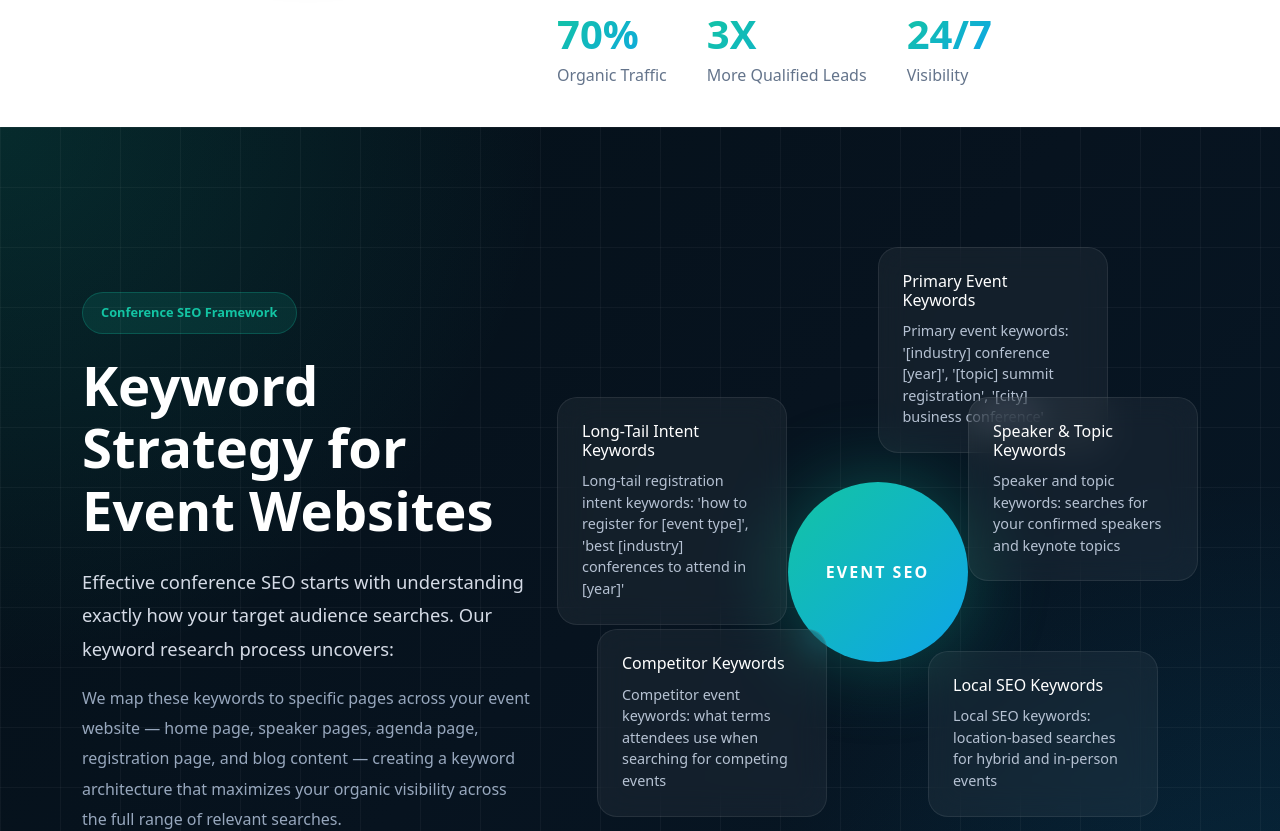
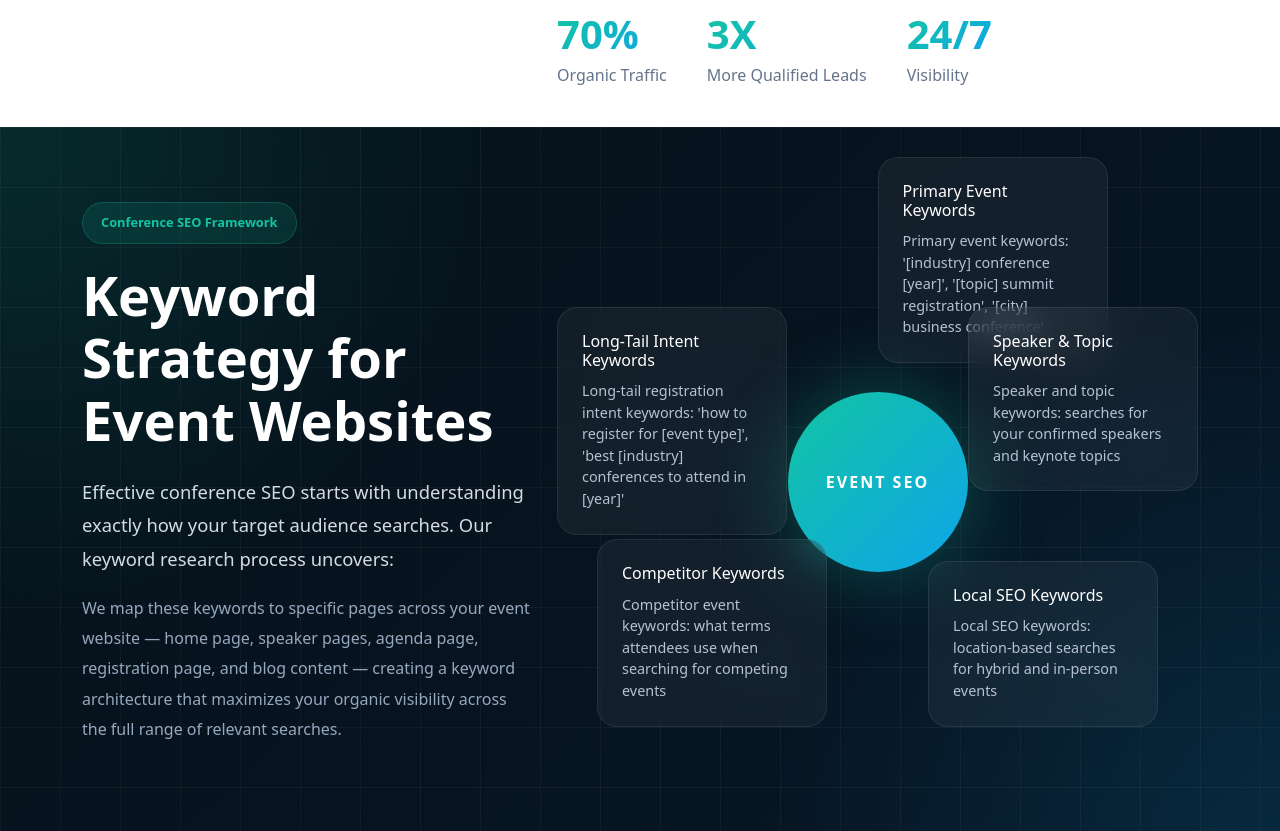
Before and after one commit to rohityada5577-bot/sibcm, a Next.js app: page /conference-seo in a window 1280 px wide. Shown: the part 1480-2311 px from the top of the page. Built offline with nearby package versions, Linux system fonts and the light colour scheme.

Commit message:
css changes

```diff
--- a/src/components/Conference_SEO/cso.css
+++ b/src/components/Conference_SEO/cso.css
@@ -367,7 +367,7 @@
 .keyword-section{
   position:relative;
   overflow:hidden;
-  padding:120px 0;
+  padding:30px 0;
 
   background:
   radial-gradient(circle at top left,
```
